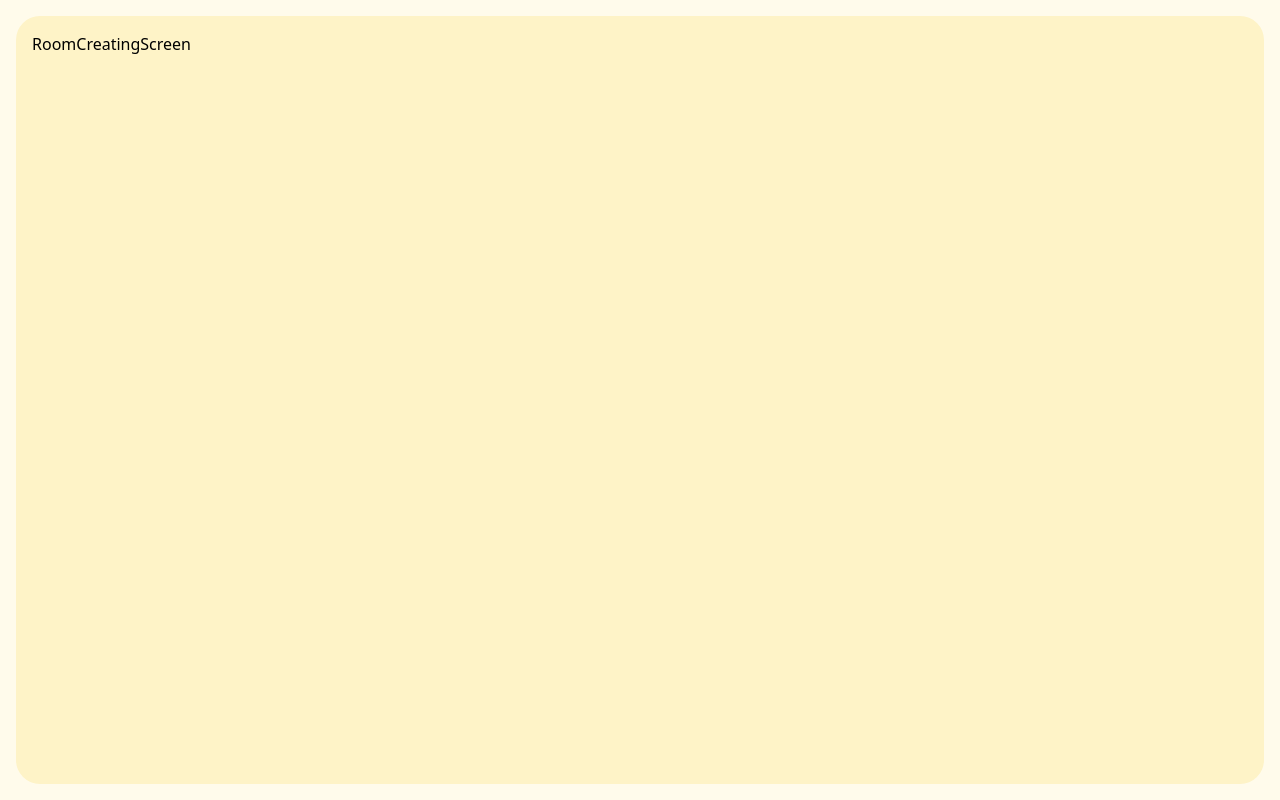
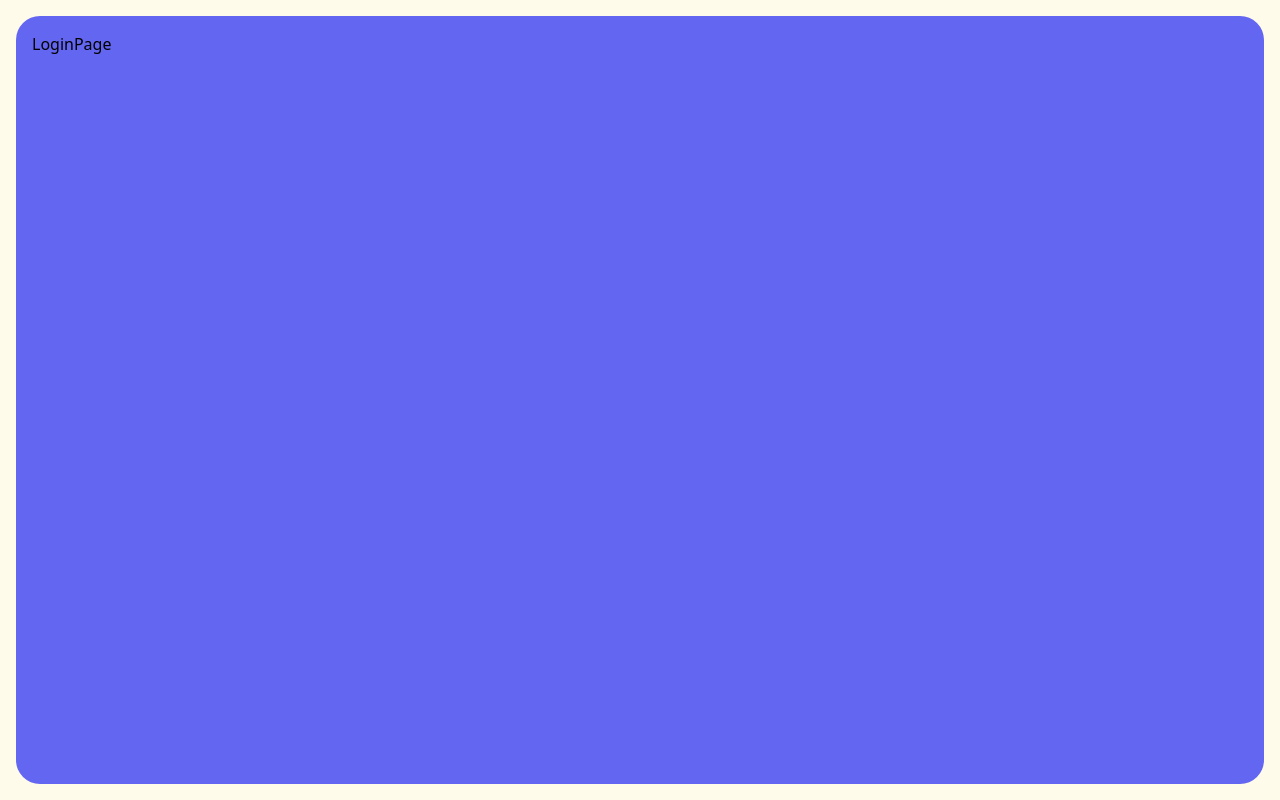
Before and after one commit to qwe3qwe3lott/Qwerty-crocodile-front, a React app: page / in a window 1280 px wide. Built offline with nearby package versions, Linux system fonts and the light colour scheme; the HTML template or start-up script is replaced by a standard one.

Commit message:
Login page

```diff
--- a/package.json
+++ b/package.json
@@ -10,7 +10,8 @@
   "dependencies": {
     "react": "^18.2.0",
     "react-dom": "^18.2.0",
-    "react-router-dom": "^6.22.0"
+    "react-router-dom": "^6.22.0",
+    "zustand": "^4.5.0"
   },
   "devDependencies": {
     "@rsbuild/core": "^0.3.11",
--- /dev/null
+++ b/src/features/auth/auth.store.ts
@@ -0,0 +1,14 @@
+import {create} from 'zustand';
+import {persist} from 'zustand/middleware';
+
+export type AuthStore = {
+    login: string
+    setLogin: (login: string) => void
+}
+
+export const useAuthStore = create<AuthStore>()(persist((set) => ({
+	login: '',
+	setLogin: (login) => set({login})
+}), {name: 'authStore'}));
+
+export const authStoreLoginSelector = (state: AuthStore) => state.login;
--- /dev/null
+++ b/src/features/auth/pages/LoginPage.tsx
@@ -0,0 +1,10 @@
+import {memo} from 'react';
+import {Content} from '@ui/Content';
+
+type Props = {
+    login: string;
+}
+
+export const LoginPage = memo<Props>(() => {
+	return <Content>LoginPage</Content>;
+});
--- a/src/layouts/AppLayout.tsx
+++ b/src/layouts/AppLayout.tsx
@@ -1,8 +1,12 @@
 import {Outlet} from 'react-router-dom';
 import {memo} from 'react';
+import {authStoreLoginSelector, useAuthStore} from '@features/auth/auth.store';
+import {LoginScreen} from '@screens/LoginScreen';
 
 export const AppLayout = memo(() => {
+	const login = useAuthStore(authStoreLoginSelector);
+
 	return <main className="p-4 bg-amber-50 h-full grid place-items-center">
-		<Outlet/>
+		{login ? <Outlet/> : <LoginScreen/>}
 	</main>;
 });
--- /dev/null
+++ b/src/screens/LoginScreen.tsx
@@ -0,0 +1,9 @@
+import {memo} from 'react';
+import {LoginPage} from '@features/auth/pages/LoginPage';
+import {useAuthStore} from '@features/auth/auth.store';
+
+export const LoginScreen = memo(() => {
+	const {login} = useAuthStore();
+
+	return <LoginPage login={login}/>;
+});
--- a/src/ui/Content.tsx
+++ b/src/ui/Content.tsx
@@ -1,7 +1,11 @@
 import {memo, PropsWithChildren} from 'react';
 
-export const Content = memo<PropsWithChildren>(({children}) => {
-	return <section className="bg-amber-100 rounded-3xl w-full h-full max-h-256 max-w-512 p-4">
+type Props = PropsWithChildren<{
+	className?: string;
+}>
+
+export const Content = memo<Props>(({children, className = ''}) => {
+	return <section className={`bg-indigo-500 rounded-3xl w-full h-full max-h-256 max-w-512 p-4 ${className}`}>
 		{children}
 	</section>;
 });
--- a/tsconfig.json
+++ b/tsconfig.json
@@ -11,6 +11,7 @@
     "moduleResolution": "bundler",
     "useDefineForClassFields": true,
     "paths": {
+      "@features/*": ["./src/features/*"],
       "@layouts/*": ["./src/layouts/*"],
       "@screens/*": ["./src/screens/*"],
       "@ui/*": ["./src/ui/*"]
```
Also changed, not shown: 1 other file (tests, documents, lock files or other folders).
